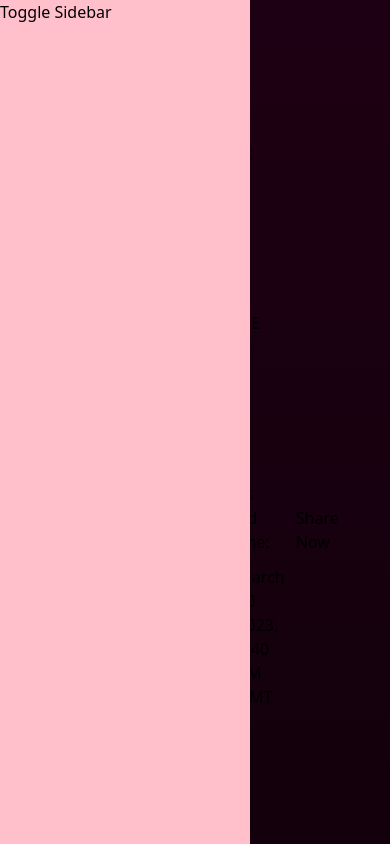
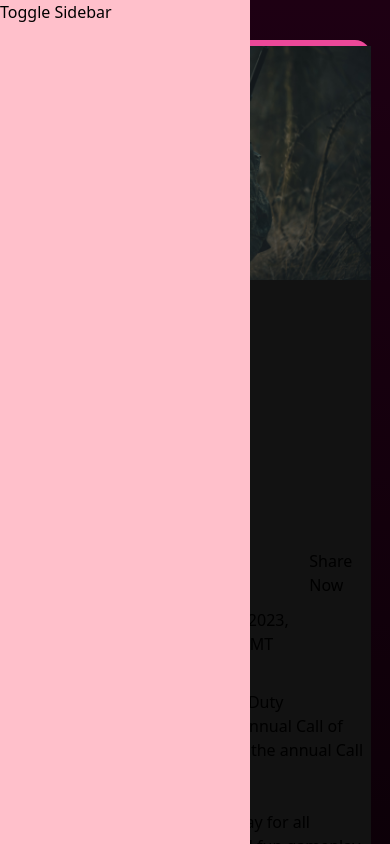
Before and after one commit to davidumoru/awujo, a React (Create React App) app: page / in a window 390 px wide. Shown: the top 844 px of the page. Built offline with nearby package versions, Linux system fonts and the light colour scheme; what @material-tailwind/react would draw is missing.

Commit message:
Change body padding from "rem" to "%"

```diff
--- a/src/index.css
+++ b/src/index.css
@@ -10,7 +10,7 @@ body {
 
 .body-wrapper {
   background-color: #121212;
-  margin: 1rem 15rem;
+  margin: 1rem 10%;
   border-top: 0.4rem solid rgb(236, 72, 153);
   border-radius: 1rem;
   z-index: 1;
@@ -42,33 +42,10 @@ body {
 }
 
 
-@media only screen and (max-width: 640px) {
-  .body-wrapper {
-    margin: 1rem 0rem;
-  }
-}
-
-@media only screen and (max-width: 768px) {
-  .body-wrapper {
-    margin: 1rem 1.25rem;
-  }
-}
 
 @media only screen and (max-width: 1024px) {
   .body-wrapper {
-    margin: 1rem 2.5rem;
-  }
-}
-
-@media only screen and (max-width: 1280px) {
-  .body-wrapper {
-    margin: 1rem 5rem;
-  }
-}
-
-@media only screen and (max-width: 1536px) {
-  .body-wrapper {
-    margin: 1rem 10rem;
+    margin: 1rem 5%;
   }
 }
 
```
